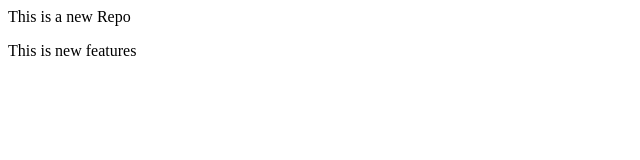
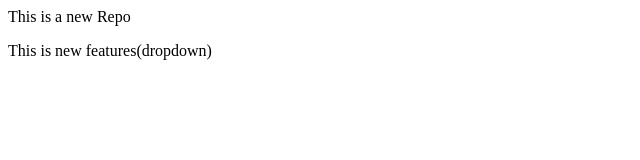
Before and after one commit to bhawanibytes/localrepo, a plain HTML site: page index.html in a window 1280 px wide. Shown: the full height of the page, 0-640 px from the left. Drawn offline with Linux system fonts and the light colour scheme.

Commit message:
Added dropdown

```diff
--- a/index.html
+++ b/index.html
@@ -1,2 +1,2 @@
 <P> This is a new Repo</P>
-<p> This is new features</p>
+<p> This is new features(dropdown)</p>
```
